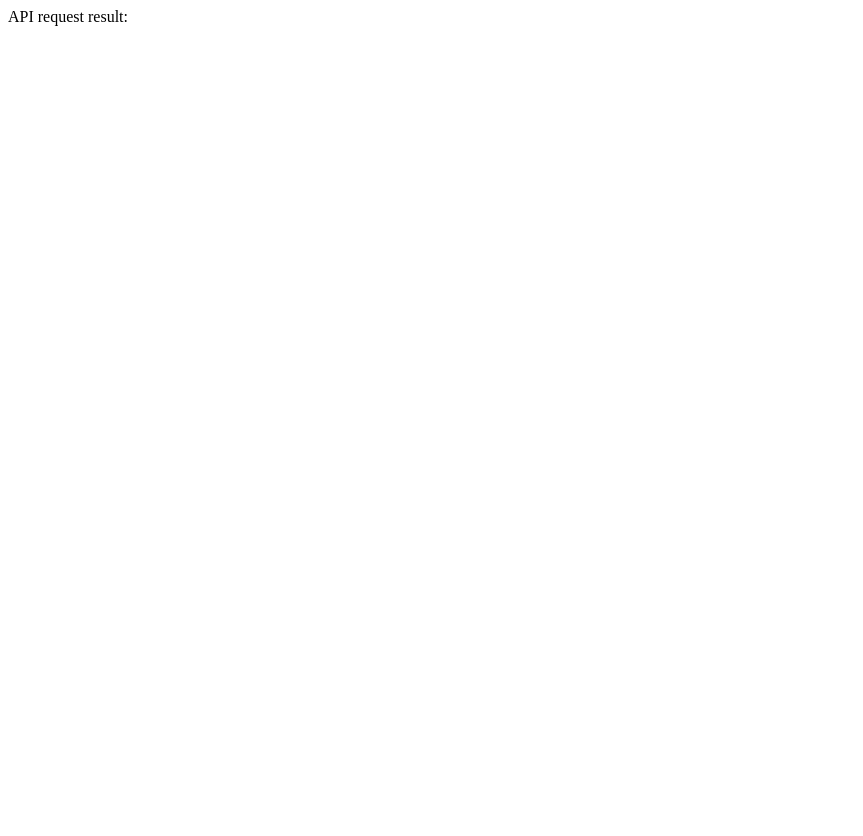
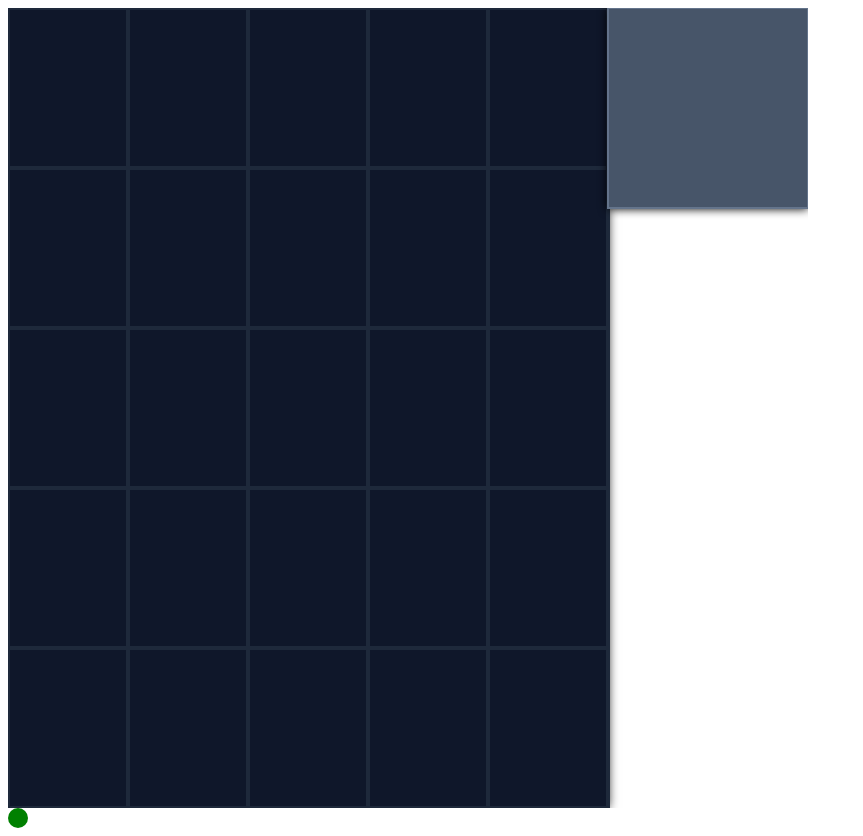
Before and after one commit to nilffej/CozyCanvas, a React (Create React App) app in the folder frontend/: page / in a window 1280 px wide. Shown: the whole page, without its empty margins (0-863 px from the left). Before the commit the page ends 800 px from the top, so only its background shows below. Built offline with nearby package versions, Linux system fonts and the light colour scheme.

Commit message:
Added react-konva and developing the drag function

```diff
--- a/frontend/package.json
+++ b/frontend/package.json
@@ -14,6 +14,7 @@
     "konva": "^9.2.1",
     "react": "^18.2.0",
     "react-dom": "^18.2.0",
+    "react-konva": "^18.2.10",
     "react-scripts": "5.0.1",
     "typescript": "^4.9.5",
     "web-vitals": "^2.1.4"
--- a/frontend/src/App.tsx
+++ b/frontend/src/App.tsx
@@ -1,19 +1,26 @@
 import { useEffect, useState } from "react";
+import Canvas from "./Canvas";
 
 function App() {
   const [data, setData] = useState("");
 
-  useEffect(() => {
-    fetch("http://localhost:8000/")
-      .then((res) => {
-        console.log(res);
-        return res.json();
-      })
-      .then((data) => setData(JSON.stringify(data)))
-      .catch((err) => console.error(err));
-  }, []);
+  // useEffect(() => {
+  //   fetch("http://localhost:8000/")
+  //     .then((res) => {
+  //       console.log(res);
+  //       return res.json();
+  //     })
+  //     .then((data) => setData(JSON.stringify(data)))
+  //     .catch((err) => console.error(err));
+  // }, []);
 
-  return <div>API request result: {data}</div>;
+
+  // return <div>API request result: {data}</div>;
+  return (
+    <div>
+      <Canvas/>
+    </div>
+  )
 }
 
 export default App;
--- /dev/null
+++ b/frontend/src/Canvas.tsx
@@ -0,0 +1,110 @@
+import { useEffect, useState, useRef } from "react";
+import { Layer, Stage, Shape, Rect } from "react-konva";
+
+
+interface Furniture {
+    x: number,
+    y: number,
+    width: number,
+    height: number,
+    draggable: boolean,
+    fill: string,
+    stroke: string,
+}
+
+export default function Canvas({}) {
+  const [furniture, setFurniture] = useState<Furniture[]>([]);
+  const width = 600;
+  const height = 800;
+  const cols = 5;
+  const rows = 5;
+
+  const spawnWidth = 200;
+  const dragRef = useRef(null);
+
+  const dragFurniture = (e: any) => {
+    console.log(e);
+
+    const newRect: Furniture = {
+        x: e.evt.clientX-100,
+        y: e.evt.clientY-100,
+        width: 200,
+        height: 200,
+        draggable: true,
+        fill: '#475569',
+        stroke: '#64748b',
+    }
+
+    setFurniture([...furniture, newRect]);
+  };
+
+  useEffect(() => {
+    console.log(dragRef);
+  },[dragRef, furniture])
+
+
+  return (
+    <div>
+      <Stage
+        width={width + spawnWidth}
+        height={height}
+        style={{
+          display: "flex",
+          width: "fit-content",
+        }}
+      >
+        <Layer>
+          <Rect
+            x={0}
+            y={0}
+            width={width}
+            height={height}
+            fill="#0f172a"
+            shadowBlur={10}
+          ></Rect>
+          <Shape
+            stroke="#1e293b"
+            strokeWidth={10}
+            sceneFunc={(context) => {
+              context.lineWidth = 4;
+              context.strokeStyle = "#1e293b";
+              context.beginPath();
+              for (var i = 0; i <= rows; i++) {
+                context.moveTo((width / cols) * i, 0);
+                context.lineTo((width / cols) * i, height);
+                context.stroke();
+              }
+              for (var i = 0; i <= cols; i++) {
+                context.moveTo(0, (height / rows) * i);
+                context.lineTo(width, (height / rows) * i);
+                context.stroke();
+              }
+
+              context.closePath();
+            }}
+          />
+        </Layer>
+        <Layer>
+          <Rect
+            x={width}
+            fill="#475569"
+            width={200}
+            height={200}
+            shadowBlur={10}
+            stroke="#64748b"
+            onMouseDown={dragFurniture}
+          ></Rect>
+          {furniture.map((furn, i) => (<Rect key={i} {...furn} ref={dragRef}/>))}
+        </Layer>
+      </Stage>
+      <div
+        style={{
+          borderRadius: "50%",
+          backgroundColor: "green",
+          width: "20px",
+          height: "20px",
+        }}
+      ></div>
+    </div>
+  );
+}
```
Also changed, not shown: 1 other file (tests, documents, lock files or other folders).
